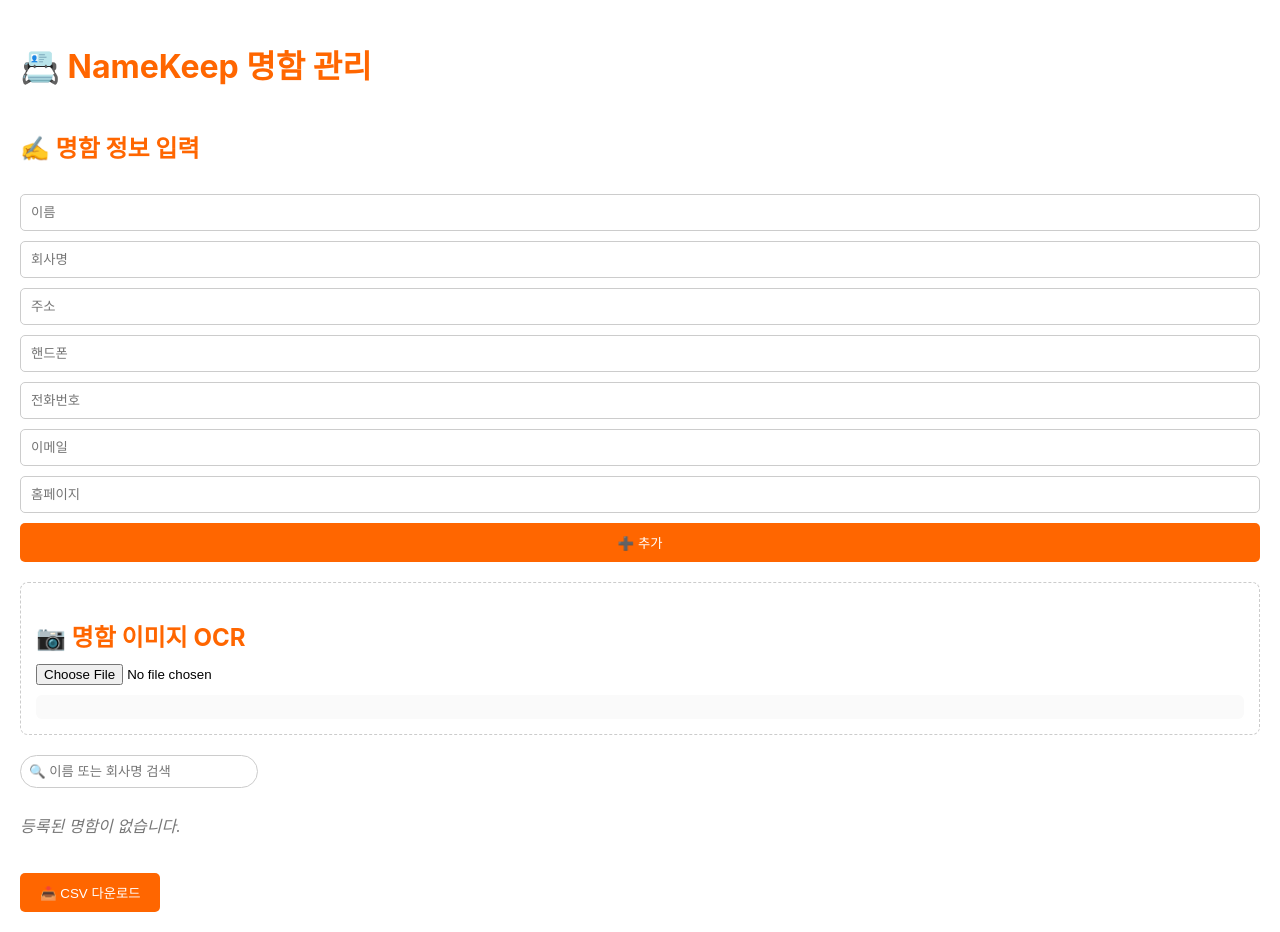
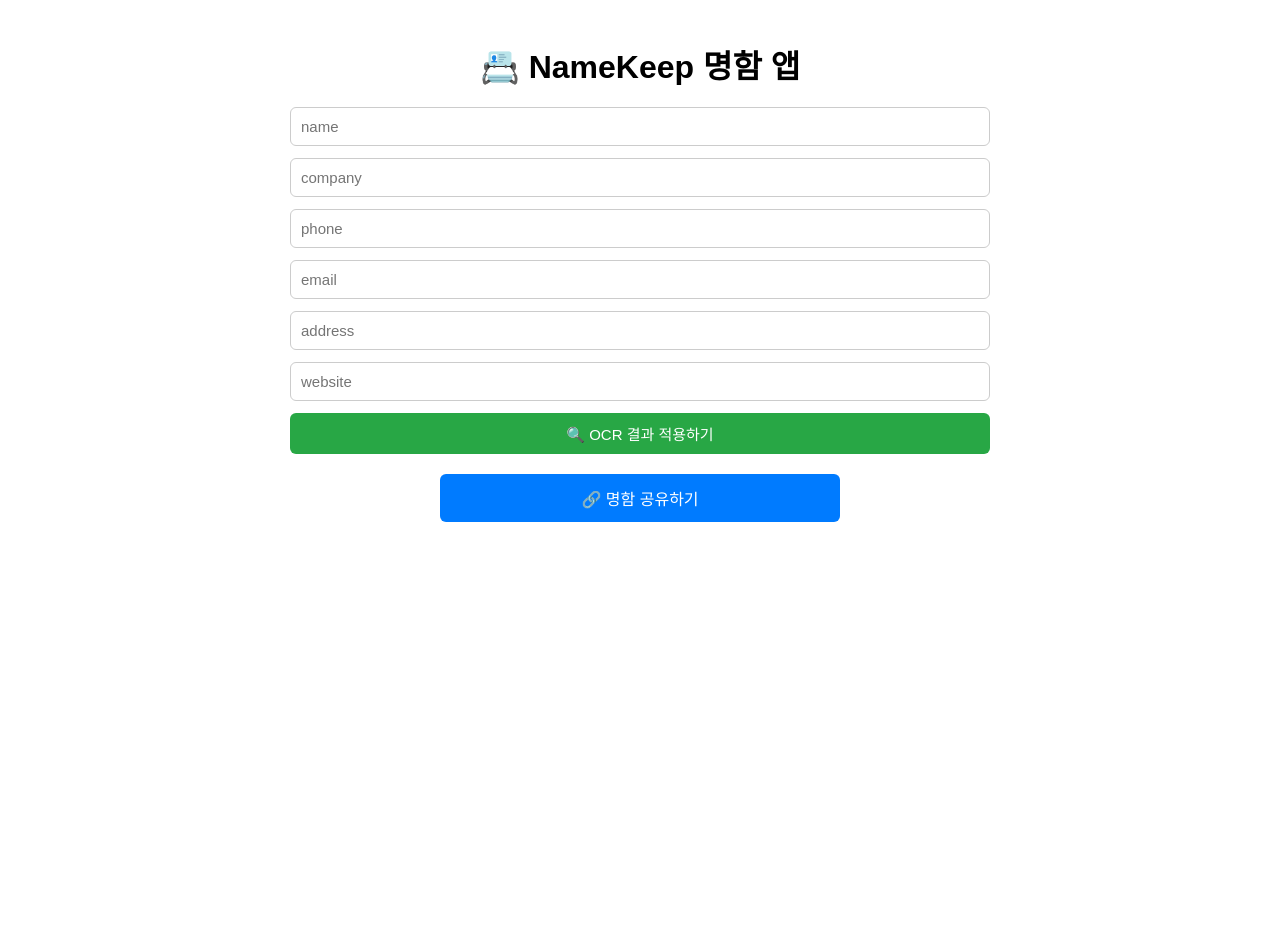
Before and after one commit to dongagnt/namekeep-card-app, a React (Create React App) app: page / in a window 1280 px wide. After the commit the page ends 800 px from the top, so only its background shows below. Built offline with nearby package versions, Linux system fonts and the light colour scheme.

Commit message:
공유 기능, QR/PDF 저장 확장 완료

```diff
--- a/package.json
+++ b/package.json
@@ -7,6 +7,8 @@
     "@testing-library/jest-dom": "^6.6.3",
     "@testing-library/react": "^16.3.0",
     "@testing-library/user-event": "^13.5.0",
+    "jspdf": "^3.0.1",
+    "qrcode.react": "^4.2.0",
     "react": "^19.1.0",
     "react-dom": "^19.1.0",
     "react-scripts": "5.0.1",
--- a/src/App.jsx
+++ b/src/App.jsx
@@ -1,57 +1,132 @@
-import React, { useState, useEffect } from 'react';
-import CardForm from './CardForm';
-import CardList from './CardList';
-import OCR from './OCR';
-import { downloadCSV } from './exportCSV';
+// src/App.jsx
+import React, { useState } from "react";
+import { jsPDF } from "jspdf";
+import CardShareModal from "./components/CardShareModal";
 
-const App = () => {
-  const [cards, setCards] = useState(() => {
-    const saved = localStorage.getItem('namecards');
-    return saved ? JSON.parse(saved) : [];
+function App() {
+  const [modalOpen, setModalOpen] = useState(false);
+  const [cardInfo, setCardInfo] = useState({
+    name: "",
+    company: "",
+    phone: "",
+    email: "",
+    address: "",
+    website: ""
   });
 
-  useEffect(() => {
-    localStorage.setItem('namecards', JSON.stringify(cards));
-  }, [cards]);
-
-  const addCard = (card) => {
-    setCards(prev => [...prev, card]);
+  // 명함 정보 입력 핸들링
+  const handleChange = (e) => {
+    const { name, value } = e.target;
+    setCardInfo((prev) => ({ ...prev, [name]: value }));
   };
 
-  const deleteCard = (index) => {
-    setCards(prev => prev.filter((_, i) => i !== index));
+  // OCR 결과 적용 (예시: 버튼 클릭 시 호출)
+  const applyOCRResult = () => {
+    const dummyOCRText = `
+      이름: KIM JONG UN
+      회사명: Pyongyang Industries
+      전화번호: 010-1234-5678
+      이메일: kim@example.com
+      주소: Pyongyang, DPRK
+      홈페이지: www.kimcard.com
+    `;
+    const lines = dummyOCRText.trim().split("\n");
+    const parsedInfo = {};
+    lines.forEach((line) => {
+      const [key, value] = line.split(":").map((s) => s.trim());
+      if (key && value) {
+        const fieldMap = {
+          이름: "name",
+          회사명: "company",
+          전화번호: "phone",
+          이메일: "email",
+          주소: "address",
+          홈페이지: "website"
+        };
+        const field = fieldMap[key];
+        if (field) parsedInfo[field] = value;
+      }
+    });
+    setCardInfo(parsedInfo);
   };
 
-  const updateCard = (index, updatedCard) => {
-    setCards(prev =>
-      prev.map((card, i) => (i === index ? updatedCard : card))
-    );
+  // PDF 생성
+  const generatePDF = () => {
+    const doc = new jsPDF();
+    doc.setFontSize(14);
+    doc.text("📇 명함 정보", 20, 20);
+    let y = 30;
+    Object.entries(cardInfo).forEach(([key, value]) => {
+      doc.text(`${key}: ${value}`, 20, y);
+      y += 10;
+    });
+    doc.save(`${cardInfo.name}_명함.pdf`);
   };
 
   return (
-    <div className="container" style={{ padding: '20px' }}>
-      <h1 style={{ color: '#f60' }}>📇 NameKeep 명함 관리</h1>
+    <div style={{ padding: "20px", maxWidth: "700px", margin: "auto", fontFamily: "sans-serif" }}>
+      <h1 style={{ textAlign: "center", marginBottom: "20px" }}>📇 NameKeep 명함 앱</h1>
 
-      <CardForm onAdd={addCard} />
-      <OCR onExtract={addCard} />
-      <CardList cards={cards} onDelete={deleteCard} onUpdate={updateCard} />
+      {/* 명함 정보 입력 */}
+      <div style={{ display: "grid", gap: "12px", marginBottom: "20px" }}>
+        {["name", "company", "phone", "email", "address", "website"].map((field) => (
+          <input
+            key={field}
+            type="text"
+            name={field}
+            placeholder={field}
+            value={cardInfo[field]}
+            onChange={handleChange}
+            style={{ padding: "10px", fontSize: "15px", borderRadius: "6px", border: "1px solid #ccc" }}
+          />
+        ))}
+        <button
+          onClick={applyOCRResult}
+          style={{
+            padding: "10px",
+            fontSize: "15px",
+            backgroundColor: "#28a745",
+            color: "#fff",
+            border: "none",
+            borderRadius: "6px",
+            cursor: "pointer"
+          }}
+        >
+          🔍 OCR 결과 적용하기
+        </button>
+      </div>
 
+      {/* 공유 모달 버튼 */}
       <button
-        onClick={() => downloadCSV(cards)}
+        onClick={() => setModalOpen(true)}
         style={{
-          padding: '10px 20px',
-          backgroundColor: '#f60',
-          color: '#fff',
-          border: 'none',
-          borderRadius: '5px',
-          cursor: 'pointer',
-          marginTop: '20px'
+          width: "100%",
+          maxWidth: "400px",
+          margin: "0 auto 30px",
+          display: "block",
+          padding: "12px",
+          fontSize: "16px",
+          backgroundColor: "#007bff",
+          color: "#fff",
+          border: "none",
+          borderRadius: "6px",
+          cursor: "pointer"
         }}
       >
-        📥 CSV 다운로드
+        🔗 명함 공유하기
       </button>
+
+      {/* 모달 */}
+      {modalOpen && (
+        <CardShareModal
+          isOpen={modalOpen}
+          onClose={() => setModalOpen(false)}
+          cardInfo={cardInfo}
+          generatePDF={generatePDF}
+        />
+      )}
     </div>
   );
-};
+}
 
 export default App;
--- /dev/null
+++ b/src/components/CardShareModal.jsx
@@ -0,0 +1,61 @@
+// src/components/CardShareModal.jsx
+import React from "react";
+import { QRCodeCanvas } from "qrcode.react";
+
+export default function CardShareModal({ cardInfo, isOpen, onClose, generatePDF }) {
+  if (!isOpen) return null;
+
+  const saveQRImage = () => {
+    const canvas = document.getElementById("qrCanvas");
+    if (!canvas) {
+      alert("QR 코드가 아직 렌더링되지 않았습니다");
+      return;
+    }
+    const pngUrl = canvas.toDataURL("image/png");
+    const link = document.createElement("a");
+    link.href = pngUrl;
+    link.download = `${cardInfo.name || "business-card"}_QR.png`;
+    document.body.appendChild(link);
+    link.click();
+    document.body.removeChild(link);
+  };
+
+  const qrText = Object.entries(cardInfo)
+    .map(([key, value]) => `${key}: ${value}`)
+    .join("\n");
+
+  return (
+    <div
+      style={{
+        background: "#fff",
+        padding: "20px",
+        borderRadius: "12px",
+        boxShadow: "0 4px 20px rgba(0,0,0,0.2)",
+        maxWidth: "600px",
+        margin: "40px auto",
+        zIndex: 999,
+        position: "relative"
+      }}
+    >
+      <h2 style={{ textAlign: "center", marginBottom: "20px" }}>📇 명함 공유</h2>
+
+      <div style={{ display: "flex", flexWrap: "wrap", gap: "20px", justifyContent: "center" }}>
+        <div style={{ flex: "1 1 250px" }}>
+          {Object.entries(cardInfo).map(([key, value]) => (
+            <p key={key}><strong>{key}</strong>: {value}</p>
+          ))}
+        </div>
+
+        <div style={{ flex: "1 1 250px", textAlign: "center" }}>
+          <QRCodeCanvas value={qrText} size={180} id="qrCanvas" />
+        </div>
+      </div>
+
+      <div style={{ marginTop: "20px", display: "flex", gap: "10px", flexWrap: "wrap", justifyContent: "center" }}>
+        <button onClick={generatePDF}>📄 PDF 저장</button>
+        <button onClick={saveQRImage}>📷 QR 이미지 저장</button>
+        <button onClick={onClose}>❌ 닫기</button>
+      </div>
+    </div>
+  );
+}
```
Also changed, not shown: 1 other file (tests, documents, lock files or other folders).
